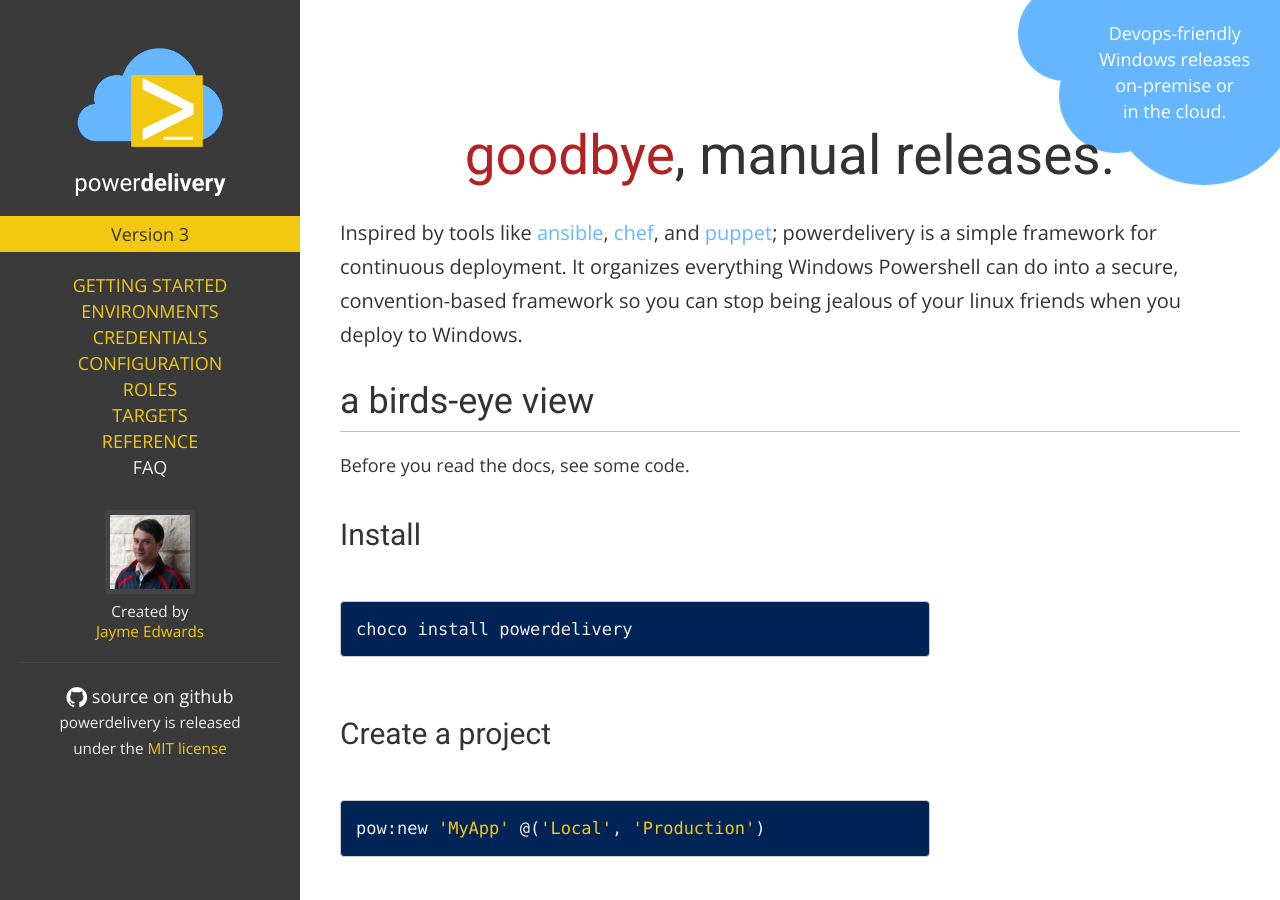
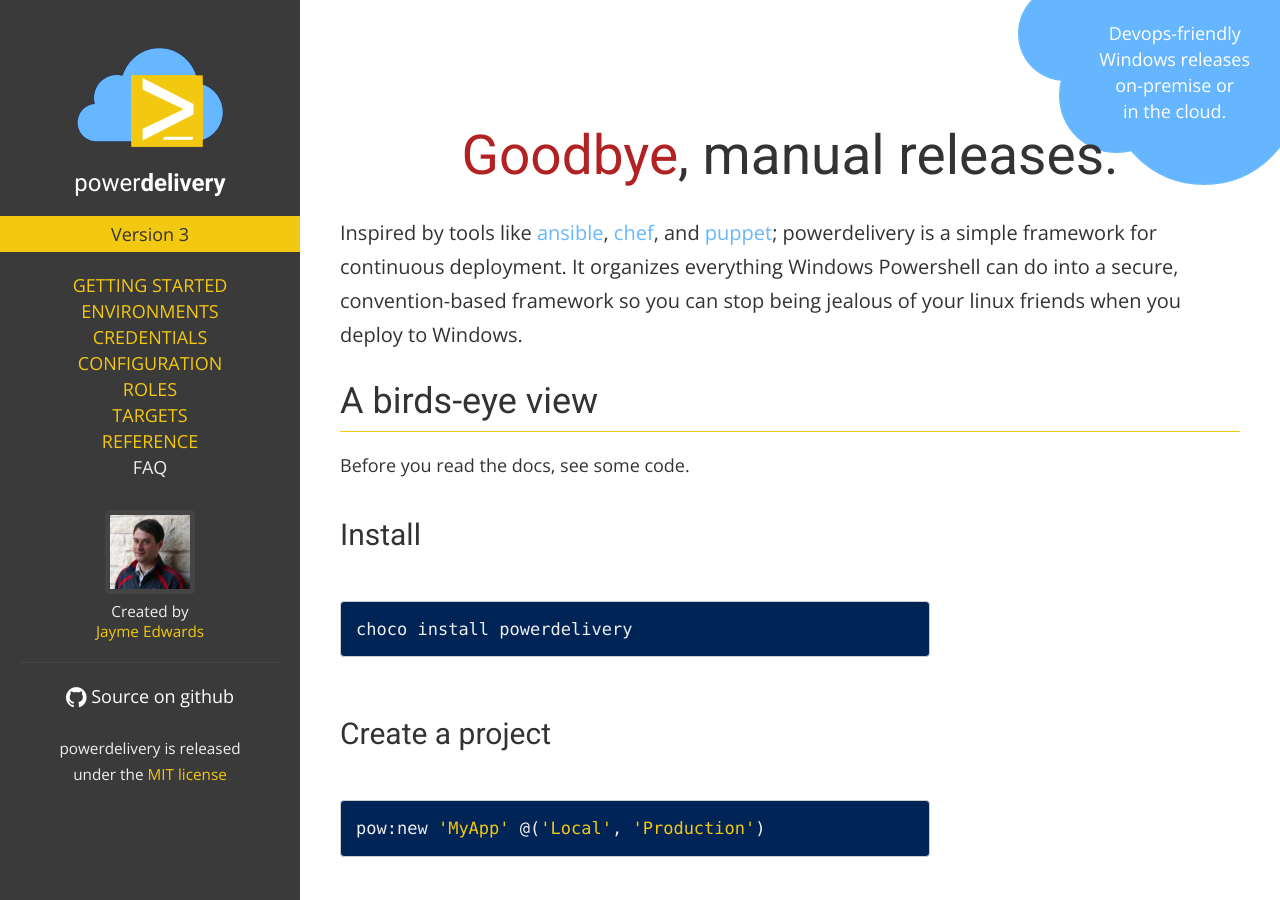
Before and after one commit to eavonius/powerdelivery, a Jekyll site: the page built from index.markdown, in a window 1280 px wide and 900 px high. Built offline with Jekyll 4.4.1, drawn with Linux system fonts in a browser that asks for light colours; nearby versions of some CDN libraries.

Commit message:
Fixing some capitalization issues per Ethan's crying

```diff
--- a/_layouts/page.html
+++ b/_layouts/page.html
@@ -54,9 +54,9 @@
           <hr class="sidebar-sep" />
           <a href="http://github.com/eavonius/powerdelivery" target="_blank" style="color: #fff">
             <i class="fa fa-lg fa-github"></i>
-            source on github
+            Source on github
           </a>
-          <div class="small">powerdelivery is released<br/>under the <a href="http://www.opensource.org/licenses/MIT">MIT license</a></div>
+          <div class="small"><br />powerdelivery is released<br/>under the <a href="http://www.opensource.org/licenses/MIT">MIT license</a></div>
         </div>
       </div>
       <div id="main">
--- a/index.markdown
+++ b/index.markdown
@@ -8,12 +8,12 @@ title: Devops-friendly Windows releases on-premise or in the cloud.
 
 <div class="row" style="margin-top: 80px">
 	<div class="col-sm-12">
-		<h1 id="site-title"><span style="color: firebrick">goodbye</span>, manual releases.</h1>
+		<h1 id="site-title"><span style="color: firebrick">Goodbye</span>, manual releases.</h1>
 		<p style="font-size: 20px; line-height: 1.7">Inspired by tools like <a href="http://www.ansible.com" target="_blank">ansible</a>, <a href="https://www.chef.io" target="_blank">chef</a>, and <a href="https://www.puppetlabs.com" target="_blank">puppet</a>; powerdelivery is a simple framework for continuous deployment. It organizes everything Windows Powershell can do into a secure, convention-based framework so you can stop being jealous of your linux friends when you deploy to Windows.</p>
 	</div>
 </div>
 
-<h1 style="font-weight: normal">a birds-eye view</h1>
+<h1 style="font-weight: normal">A birds-eye view</h1>
 
 Before you read the docs, see some code.
 
```
